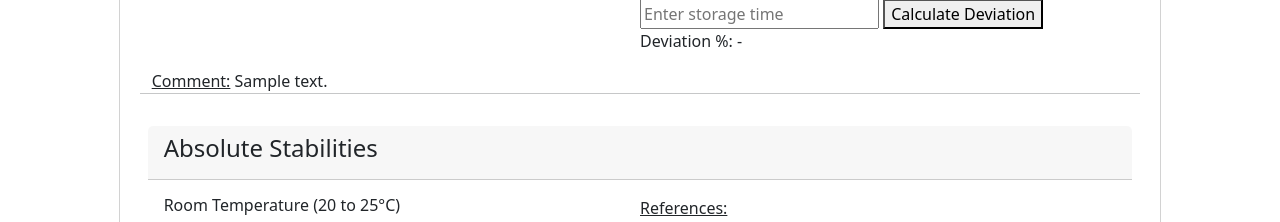
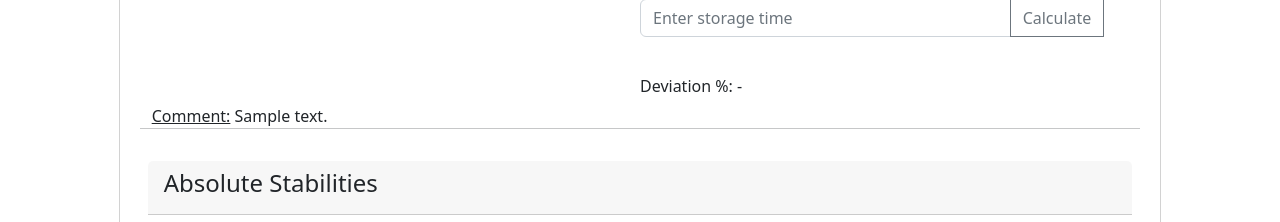
Before and after one commit to drfoehn/stabcalc, a Django app: page /database/1/ in a window 1280 px wide. Shown: the part 918-1140 px from the top of the page. Run offline with Django 4.2, Linux system fonts and the light colour scheme; tables that the repository leaves empty hold one stand-in row (values such as "Sample post"); some libraries are stand-ins or nearby versions.

Commit message:
some bootstrap modifications

```diff
--- a/database/templates/database/analyte_detail.html
+++ b/database/templates/database/analyte_detail.html
@@ -184,12 +184,16 @@
                                             </div>
                                             <div class="col">
 
-                                                    <img src="{{ graph|dict_key:stab.pk }}" width="100%" alt="Regression Graph"/>
+                                                <img src="{{ graph|dict_key:stab.pk }}" width="100%"
+                                                     alt="Regression Graph"/>
                                                 <br>
                                                 <div class="calculator">
                                                     {# For the xValue input field #}
-                                                        <input type="number" id="xValue_{{ stab.pk }}"
-                                                               placeholder="Enter storage time">
+                                                    <span class="input-group mb-3">
+                                                        <input type="number" class="form-control" placeholder="Enter storage time" aria-label="Enter storage time" aria-describedby="button-addon2" id="xValue_{{ stab.pk }}">
+                                                        <button class="btn btn-outline-secondary" type="button" id="button-addon2" onclick="calculateYValue({{ stab.pk }})">Calculate</button>
+{#                                                        <input type="number" id="xValue_{{ stab.pk }}"#}
+{#                                                               placeholder="Enter storage time">#}
 
                                                         {# Hidden fields for capturing the variable values #}
                                                         <input type="hidden" id="eq_type_{{ stab.pk }}"
@@ -206,12 +210,17 @@
                                                                value="{{ stab.exp_a }}">
                                                         <input type="hidden" id="exp_b_{{ stab.pk }}"
                                                                value="{{ stab.exp_b }}">
+                                                    </span>
+                                                        {# Button for calculation and display area for y-value #}
+{#                                                        <button onclick="calculateYValue({{ stab.pk }})">Calculate#}
+{#                                                            Deviation#}
+{#                                                        </button>#}
+                                                            <br>
+                                                            <div>
+                                                                <h6>Deviation %: <span id="yValue_{{ stab.pk }}">-</span></h6>
+                                                                </div>
 
-                                                        {# Button for calculation and display area for y-value #}
-                                                        <button onclick="calculateYValue({{ stab.pk }})">Calculate
-                                                            Deviation
-                                                        </button>
-                                                        <p>Deviation %: <span id="yValue_{{ stab.pk }}">-</span></p>
+</span>
                                                 </div>
 
                                             </div>
```
Lines whose indentation alone changed are shown as unchanged.
